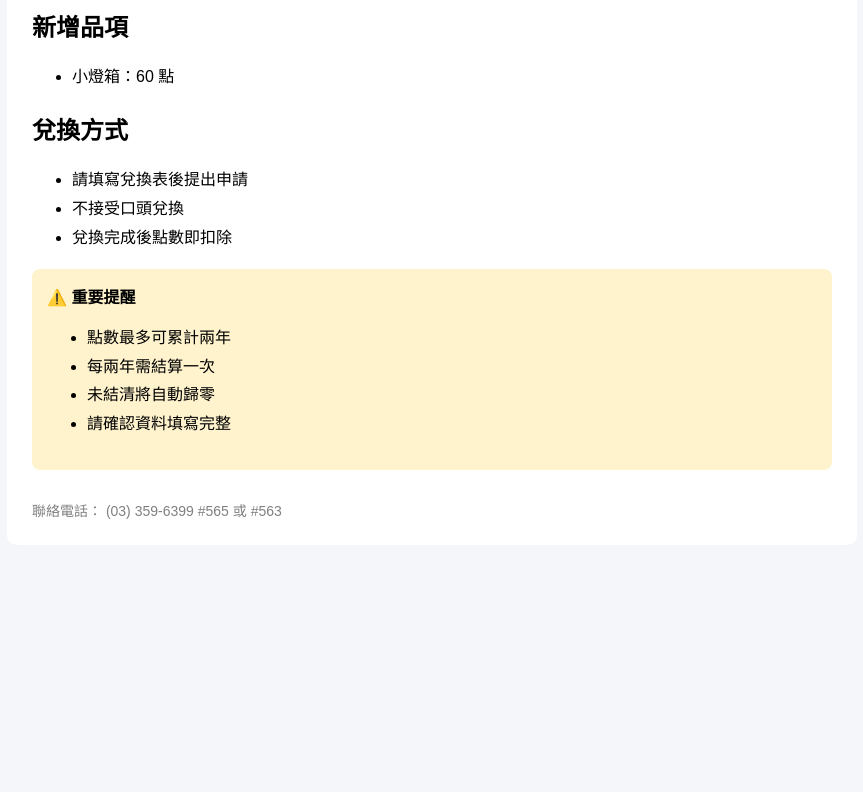
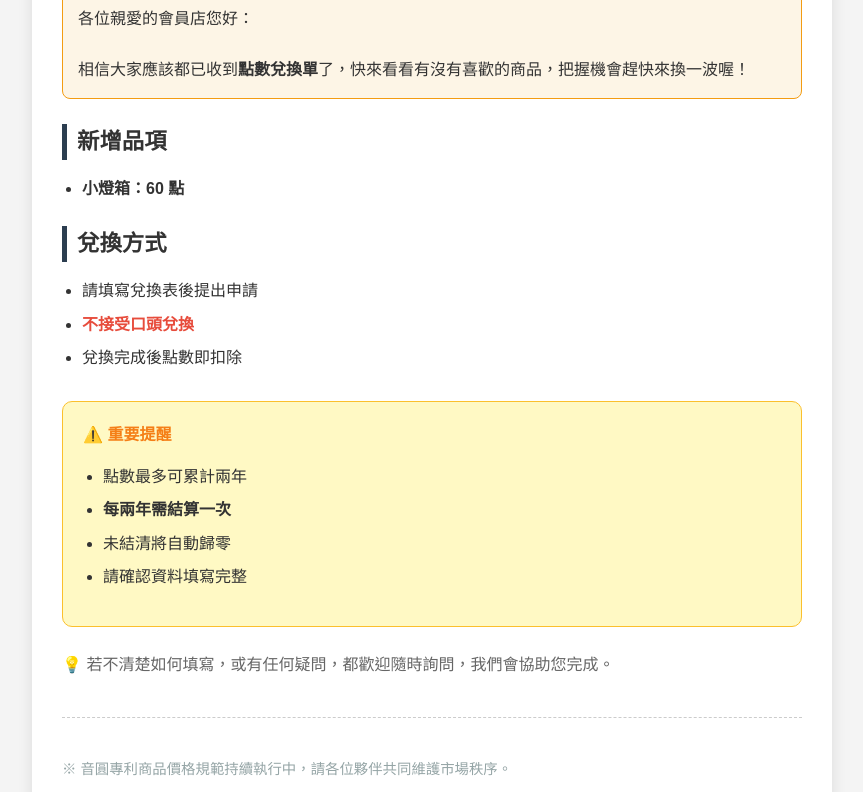
Before and after one commit to a91109711-wq/Iyhot, a plain HTML site: page notice.html in a window 1280 px wide. Shown: the part 126-918 px from the top of the page, without its empty margins (208-1071 px from the left). Before the commit the page ends 800 px from the top, so only its background shows below. Drawn offline with Linux system fonts and the light colour scheme.

Commit message:
Update notice.html for 2026 redemption announcement

```diff
--- a/notice.html
+++ b/notice.html
@@ -1,97 +1,69 @@
 <!DOCTYPE html>
-<html lang="zh-Hant">
+<html lang="zh-TW">
 <head>
     <meta charset="UTF-8">
-<title>公告 - 點數兌換提醒，各位親愛的會員店您好：
+    <meta name="viewport" content="width=device-width, initial-scale=1.0">
+    <title>2026 公開品點數兌換提醒</title>
+    <style>
+        body { font-family: "Microsoft JhengHei", Arial, sans-serif; line-height: 1.6; color: #333; max-width: 800px; margin: 0 auto; padding: 20px; background-color: #f4f4f4; }
+        .container { background-color: #fff; padding: 30px; border-radius: 12px; box-shadow: 0 4px 15px rgba(0,0,0,0.1); }
 
-相信大家應該都已收到點數兌換單了，
-快來看看有沒有喜歡的商品，
-把握機會趕快來換一波喔！
+        /* 標題樣式 */
+        .main-title { color: #c0392b; font-size: 1.8em; font-weight: bold; margin-bottom: 20px; display: flex; align-items: center; }
+        .section-title { font-size: 1.4em; font-weight: bold; margin-top: 25px; margin-bottom: 10px; border-left: 5px solid #2c3e50; padding-left: 10px; }
 
-若不清楚如何填寫，
-或有任何疑問，
-都歡迎隨時詢問，我們會協助您完成。</title>
-<meta name="viewport" content="width=device-width, initial-scale=1">
+        /* 溫馨提示區 */
+        .greeting-box { background-color: #fdf5e6; border-radius: 8px; padding: 15px; margin-bottom: 20px; border: 1px solid #f39c12; }
 
-<style>
-body {
-    font-family: Arial, "Microsoft JhengHei", sans-serif;
-    background-color: #f5f6fa;
-    margin: 0;
-    padding: 20px;
-}
+        /* 重要提醒黃色區塊 */
+        .warning-box { background-color: #fff9c4; border-radius: 10px; padding: 20px; margin-top: 30px; border: 1px solid #fbc02d; }
+        .warning-title { color: #f57f17; font-weight: bold; margin-bottom: 10px; display: flex; align-items: center; }
 
-.container {
-    max-width: 800px;
-    margin: auto;
-    background: white;
-    padding: 25px;
-    border-radius: 10px;
-}
-
-h1 {
-    color: #d63031;
-}
-
-.box {
-    background: #fff3cd;
-    padding: 15px;
-    border-radius: 8px;
-    margin-top: 15px;
-}
-
-ul {
-    line-height: 1.8;
-}
-
-.footer {
-    margin-top: 30px;
-    color: gray;
-    font-size: 14px;
-}
+        ul { padding-left: 20px; }
+        li { margin-bottom: 8px; }
+        .highlight { color: #e74c3c; font-weight: bold; }
     </style>
 </head>
-
 <body>
 
 <div class="container">
+    <div class="main-title">📢 2026 公開品點數兌換提醒</div>
 
-<h1>📢 2026 公開品點數兌換提醒</h1>
+    <div class="greeting-box">
+        各位親愛的會員店您好：<br><br>
+        相信大家應該都已收到<strong>點數兌換單</strong>了，快來看看有沒有喜歡的商品，把握機會趕快來換一波喔！
+    </div>
 
-<h2>新增品項</h2>
-
+    <div class="section-title">新增品項</div>
     <ul>
-<li>小燈箱：60 點</li>
+        <li><strong>小燈箱：60 點</strong></li>
     </ul>
 
-<h2>兌換方式</h2>
-
+    <div class="section-title">兌換方式</div>
     <ul>
         <li>請填寫兌換表後提出申請</li>
-<li>不接受口頭兌換</li>
+        <li><span class="highlight">不接受口頭兌換</span></li>
         <li>兌換完成後點數即扣除</li>
     </ul>
 
-<div class="box">
-
-<strong>⚠️ 重要提醒</strong>
-
+    <div class="warning-box">
+        <div class="warning-title">⚠️ 重要提醒</div>
         <ul>
             <li>點數最多可累計兩年</li>
-<li>每兩年需結算一次</li>
+            <li><strong>每兩年需結算一次</strong></li>
             <li>未結清將自動歸零</li>
             <li>請確認資料填寫完整</li>
         </ul>
-
     </div>
 
-<div class="footer">
+    <p style="margin-top: 25px; color: #666;">
+        💡 若不清楚如何填寫，或有任何疑問，都歡迎隨時詢問，我們會協助您完成。
+    </p>
 
-聯絡電話：
-(03) 359-6399 #565 或 #563
-
+    <hr style="margin: 40px 0; border: 0; border-top: 1px dashed #ccc;">
+    <div style="color: #95a5a6; font-size: 0.9em;">
+        <p>※ 音圓專利商品價格規範持續執行中，請各位夥伴共同維護市場秩序。</p>
     </div>
-
 </div>
 
 </body>
```
Lines whose indentation alone changed are shown as unchanged.
